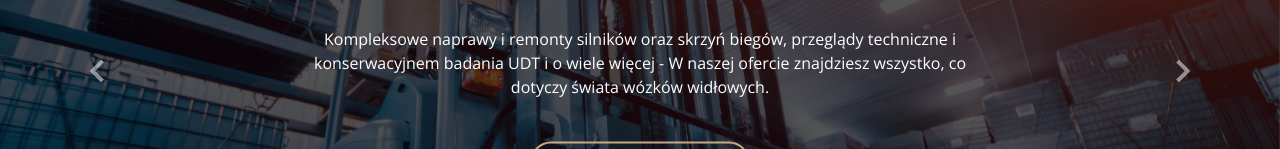
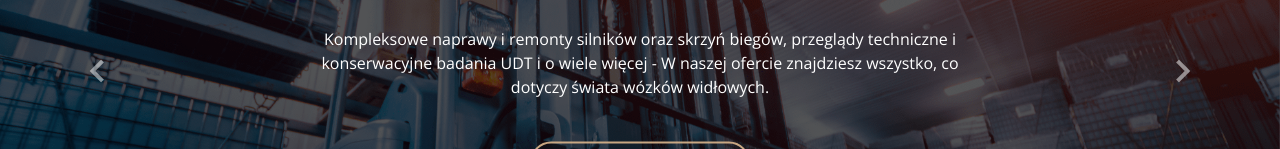
Before and after one commit to FrontJSack/StS, a plain HTML site: page index.html in a window 1280 px wide. Shown: the part 249-398 px from the top of the page. Drawn offline with nearby package versions, Linux system fonts and the light colour scheme.

```diff
--- a/index.html
+++ b/index.html
@@ -109,7 +109,7 @@
       <div class="carousel-item">
         <div class="carousel-container">
           <h1 class="animate__animated animate__fadeInDown">Oferujemy szeroki wachlarz usług serwisowych</h1>
-          <p class="animate__animated animate__fadeInUp">Kompleksowe naprawy i remonty silników oraz skrzyń biegów, przeglądy techniczne i konserwacyjnem badania UDT i o wiele więcej - W naszej ofercie znajdziesz wszystko, co dotyczy świata wózków widłowych.</p>
+          <p class="animate__animated animate__fadeInUp">Kompleksowe naprawy i remonty silników oraz skrzyń biegów, przeglądy techniczne i konserwacyjne badania UDT i o wiele więcej - W naszej ofercie znajdziesz wszystko, co dotyczy świata wózków widłowych.</p>
           <a href="#services" class="btn-get-started animate__animated animate__fadeInUp scrollto">Zobacz naszą ofertę</a>
         </div>
       </div>
@@ -459,7 +459,7 @@
 
           <div class="col-lg-3 col-md-6 footer-info">
             <h3>StS - Serwis transport spedycja</h3>
-            <p>Kompleksowe naprawy i remonty silników oraz skrzyń biegów, przeglądy techniczne i konserwacyjnem badania UDT i o wiele więcej - W naszej ofercie znajdziesz wszystko, co dotyczy świata wózków widłowych.</p>
+            <p>Kompleksowe naprawy i remonty silników oraz skrzyń biegów, przeglądy techniczne i konserwacyjne badania UDT i o wiele więcej - W naszej ofercie znajdziesz wszystko, co dotyczy świata wózków widłowych.</p>
             <div class="social-links mt-3">
               <a href="https://www.facebook.com/STS-Servis-Transport-Spedycja-105237478466367" class="facebook"><i class="bx bxl-facebook"></i></a>
             </div>
```
Also changed, not shown: assets/js/main.js (+6 -1 lines), assets/img/STS.png (added), assets/img/STS_favicon.png (added), assets/img/STS_logo.png (added), assets/img/cta-bg.jpg (added), assets/img/favicon.png (added), assets/img/hero-bg.jpg (added), assets/img/sts-about (1).png (added), assets/img/sts-about.png (added), assets/img/sts-whyus.png (added), assets/img/why-us.jpg (added), 2 other files.
